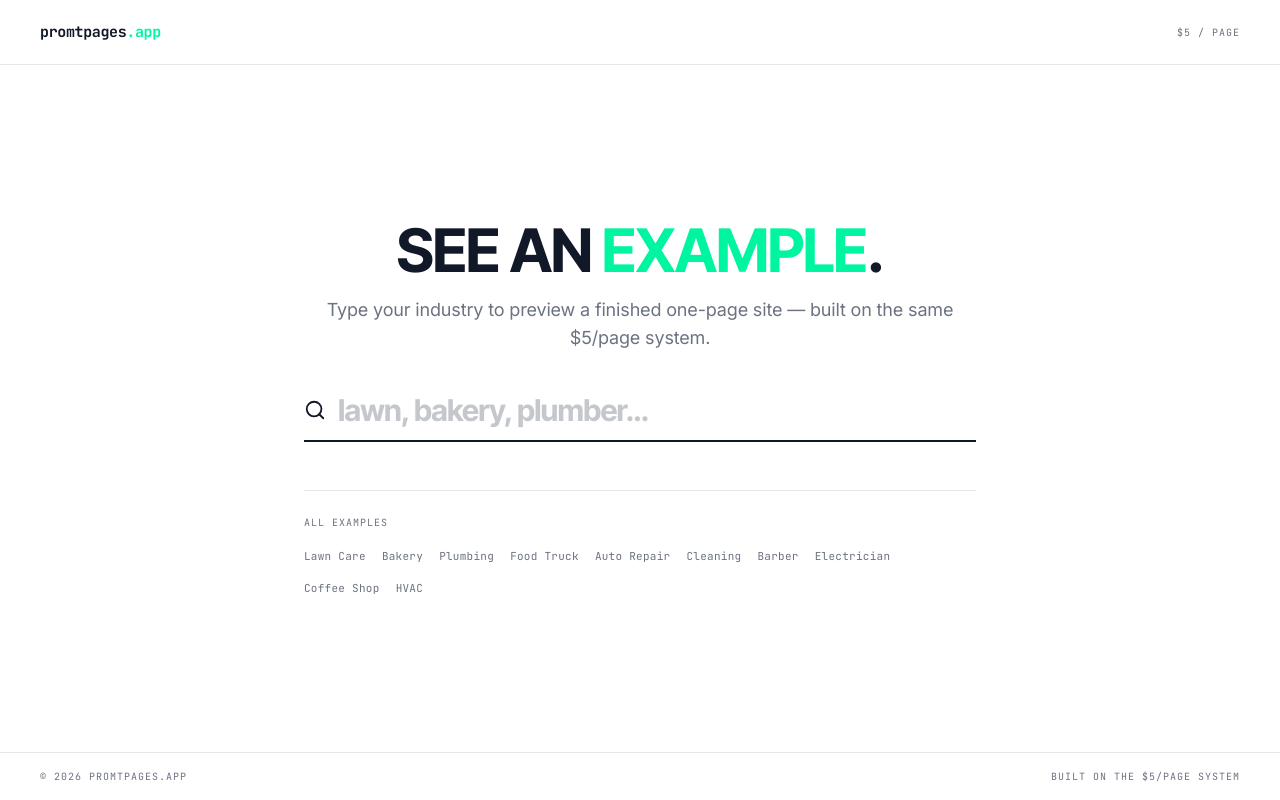
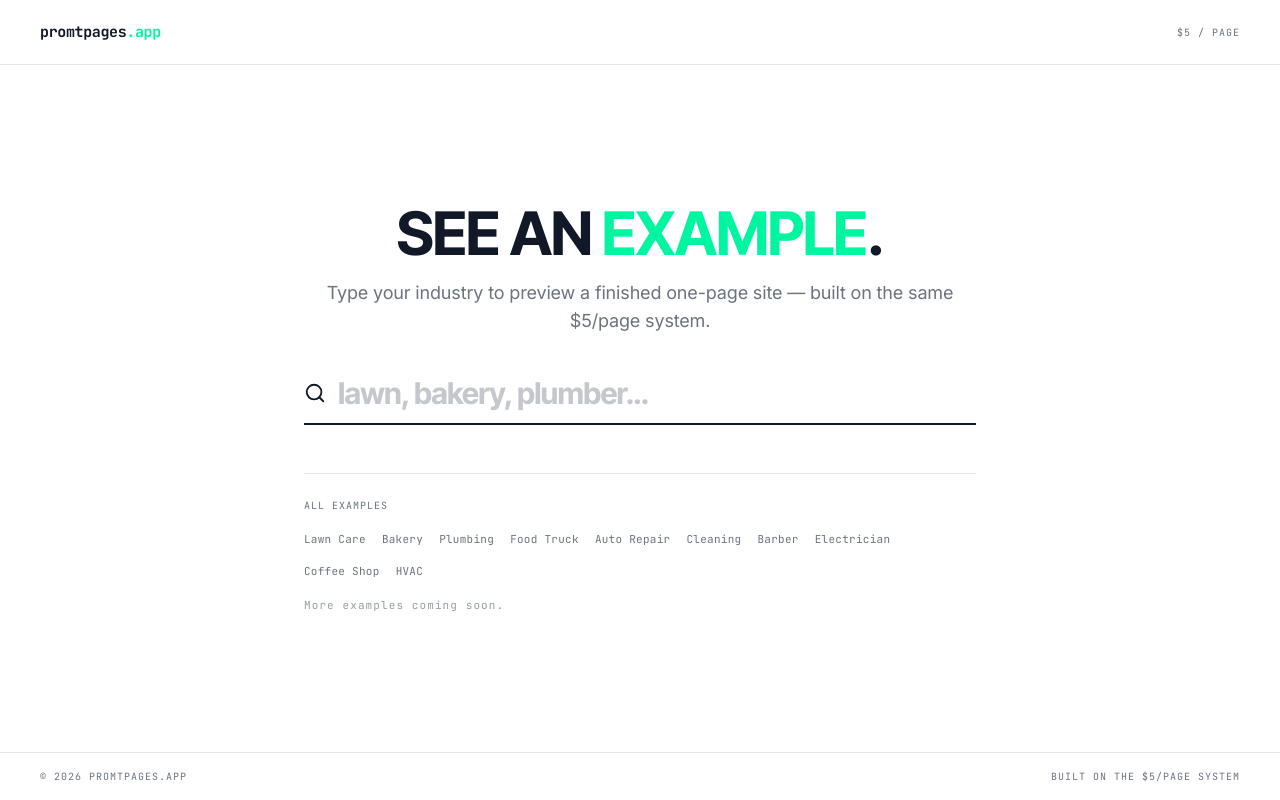
Before and after one commit to promptpages/promtpages-exsample, a React (Vite) app: page /#/ in a window 1280 px wide. Built offline with nearby package versions, Linux system fonts and the light colour scheme.

Commit message:
Add 'more examples coming soon' under ALL EXAMPLES

```diff
--- a/src/pages/Home.jsx
+++ b/src/pages/Home.jsx
@@ -108,6 +108,9 @@ export default function Home() {
                 </li>
               ))}
             </ul>
+            <p className="mt-4 font-mono text-[11px] tracking-widest text-steel/70">
+              More examples coming soon.
+            </p>
           </div>
         </div>
       </main>
```
